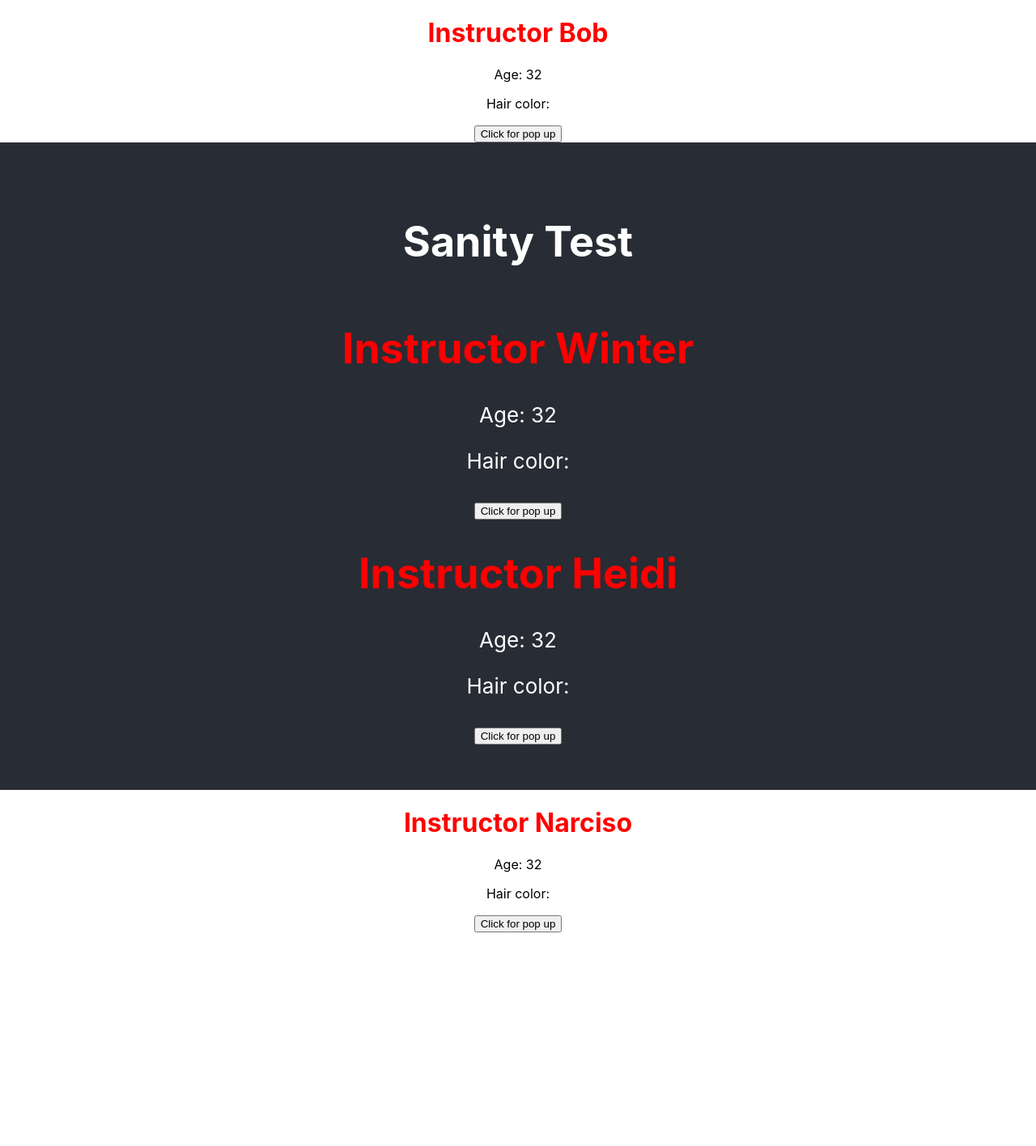
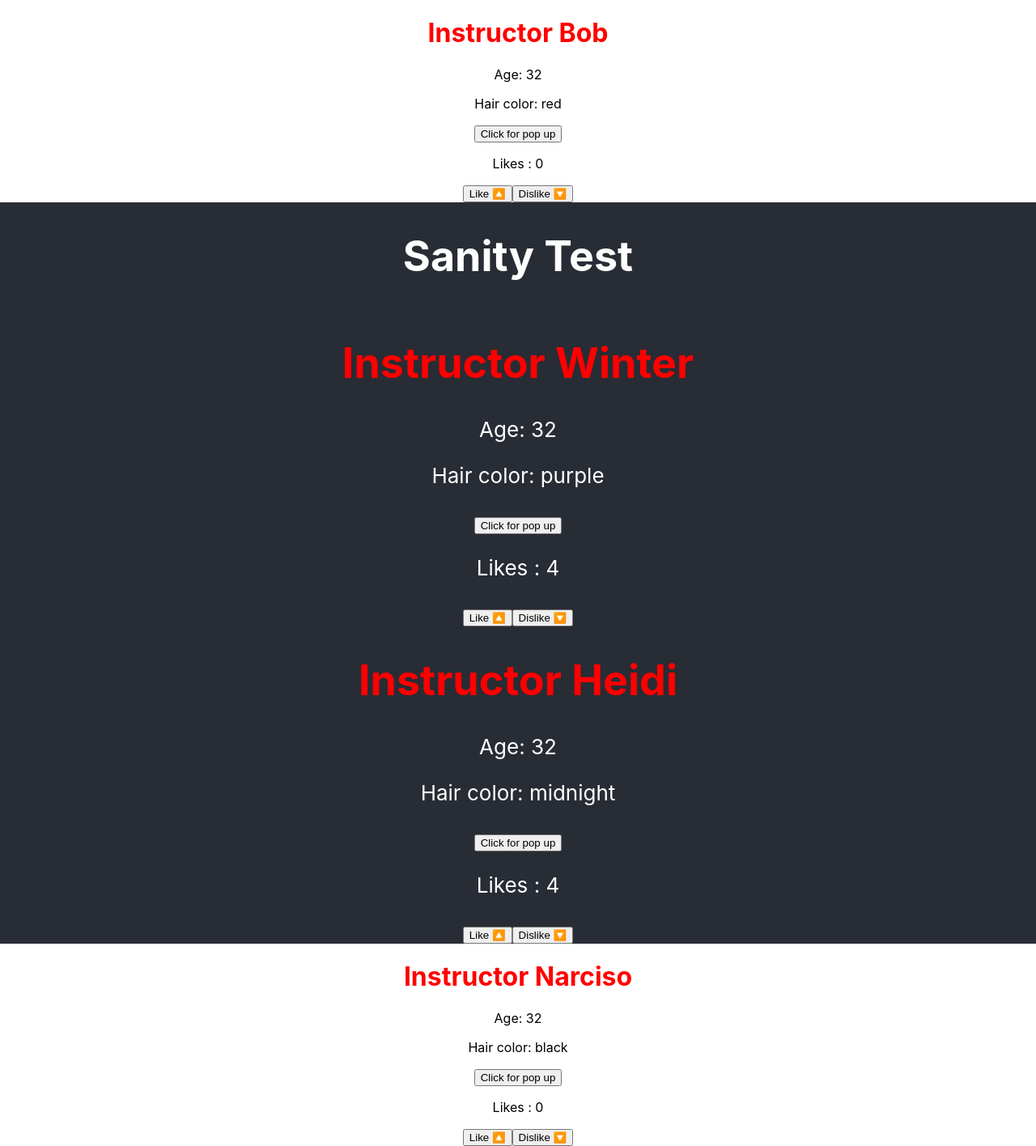
Before and after one commit to DevenPatel19/Golf-Marshal-Pro-App, a React (Create React App) app in the folder client/: page / in a window 1280 px wide. Shown: the whole page at 81% size. Before the commit the page ends 1152 px from the top, so only its background shows below. Built offline with nearby package versions, Linux system fonts and the light colour scheme.

Commit message:
Completed React state and style in ReactJS lesson

```diff
--- a/client/src/App.js
+++ b/client/src/App.js
@@ -1,4 +1,4 @@
-import logo from './logo.svg';
+
 import './App.css';
 import PersonCard from './components/PersonCard';
 
@@ -8,16 +8,36 @@ function App() {
 
   return (
     <div className="App">
-      <PersonCard firstName={"Instructor Bob"} age={"32"} hairColo={"purple"} msg={"Bob!"}/>
+      <PersonCard
+        firstName={"Instructor Bob"}
+        age={"32"}
+        hairColor={"red"}
+        hairLikes={0}/>
+
       <header className="App-header">
+
         <h1>{liveTitle}</h1>
-      <PersonCard firstName={"Instructor Winter"} age={"32"} hairColo={"purple"} msg={"Winter!"}/>
-      <PersonCard firstName={"Instructor Heidi"} age={"32"} hairColo={"purple"}  msg={"Heidi!"}/>
+
+      <PersonCard
+        firstName={"Instructor Winter"}
+        age={"32"}
+        hairColor={"purple"}
+        hairLikes={4}/>
+
+      <PersonCard
+        firstName={"Instructor Heidi"}
+        age={"32"}
+        hairColor={"midnight"}
+        hairLikes={4}/>
 
 
       </header>
 
-      <PersonCard firstName={"Instructor Narciso"} age={"32"} hairColo={"purple"}  msg={"Ciso"}/>
+      <PersonCard
+        firstName={"Instructor Narciso"}
+        age={"32"}
+        hairColor={"black"}
+        hairLikes={0}/>
     </div>
   );
 }
--- a/client/src/components/PersonCard.jsx
+++ b/client/src/components/PersonCard.jsx
@@ -1,13 +1,42 @@
-import React from 'react'
+import { useState } from 'react'
 
 
 
-const PersonCard = ({ firstName, age, hairColor, msg}) => {
-
+const PersonCard = ({ firstName, age, hairColor, hairLikes }) => {
+/**
+ * alertMSG takes the "firstname" from the destructured props and displays it and
+ * also, it takes the "likes" value from the object(of the hook) based on the key of "likesCount"
+ * and displays it
+ */
 	// const { firstName, age, hairColor} = props;
 	const alertMSG = () => {
-		alert(msg)
+		alert(firstName + "!\n" + likes.likesCount)
 	}
+
+/**
+ * The below Hook example allows us to take the value of the "hairLikes" prop and copy, then manipulate
+ * and finally replace the "hairLikes" with the "likes.likesCount" value
+*/
+	const [ likes, setLikes ] = useState({
+		likesCount: hairLikes
+	});
+
+/**
+ * The "handleLikes" and "handleDislikes" variable that hold the arrow functions that copy, manipulate,
+ * and replace the value via the Hook likes.LikesCount object
+ */
+	const handleLikes = () => {
+		setLikes({
+
+			likesCount: likes.likesCount += 1
+		})
+	};
+
+	const handleDislikes = () => {
+		setLikes({likesCount : likes.likesCount -= 1
+
+		})
+	};
 
   return (
 	<div>
@@ -15,6 +44,14 @@ const PersonCard = ({ firstName, age, hairColor, msg}) => {
 		<p>Age: {age}</p>
 		<p>Hair color: {hairColor}</p>
 		<button onClick={alertMSG}>Click for pop up</button>
+		<p>Likes : {likes.likesCount}</p>
+
+		<div>
+		<button onClick={handleLikes}> Like 🔼</button>
+		<button onClick={handleDislikes}> Dislike 🔽</button>
+
+		</div>
+
 	</div>
   )
 }
```
